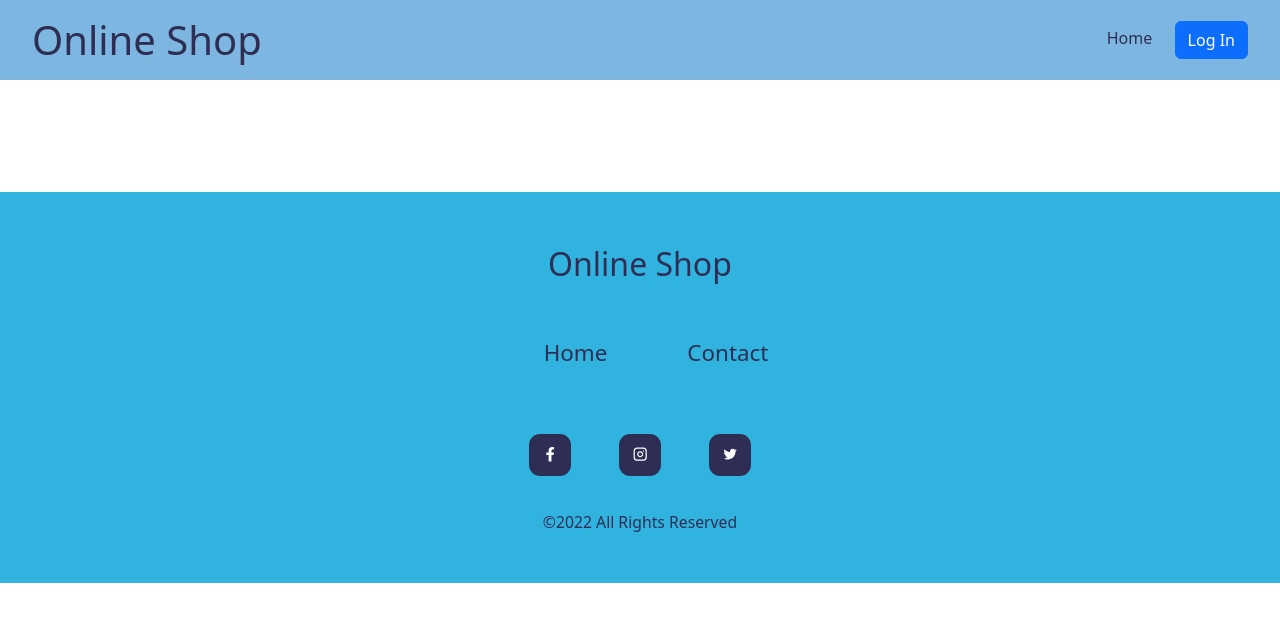
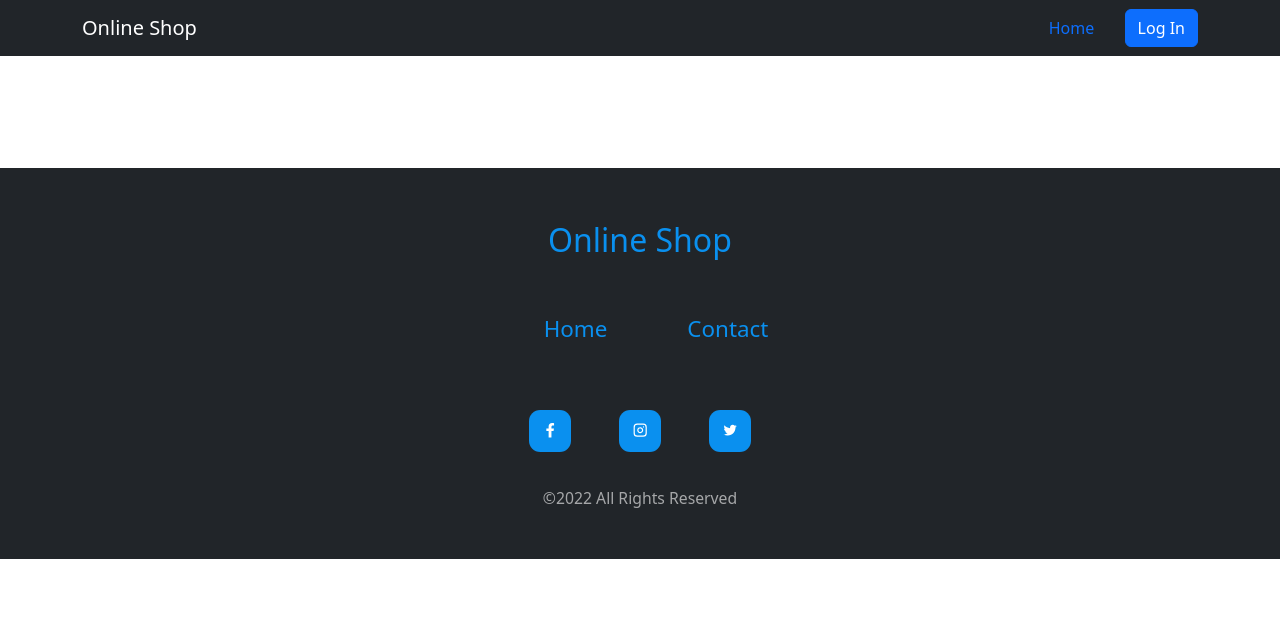
Before and after one commit to yazanabdulhafez/online-shop_FrontEnd, a React (Create React App) app: page /profile in a window 1280 px wide. Shown: the top 622 px of the page. Built offline with nearby package versions, Linux system fonts and the light colour scheme; no server answers.

Commit message:
restyle the header and the footer

```diff
--- a/src/components/footer/Footer.css
+++ b/src/components/footer/Footer.css
@@ -1,6 +1,6 @@
 footer {
   /* background: var{--color-primary}; */
-  background: rgb(48, 179, 223);
+  background: var(--bs-dark);
   padding: 3rem 0;
   text-align: center;
   font-size: 0.9rem;
@@ -9,7 +9,7 @@ footer {
 }
 
 footer a {
-  color: var(--color-bg);
+  color: var(--color-primary);
   text-decoration: none;
 }
 
@@ -41,7 +41,7 @@ footer a {
 }
 
 .footer_socials a {
-  background: var(--color-bg);
+  background: var(--color-primary);
   color: var(--color-white);
   padding: 0.8rem;
   border-radius: 0.7rem;
@@ -51,14 +51,14 @@ footer a {
 
 .footer_socials a:hover {
   background: transparent;
-  color: var(--color-bg);
-  border-color: (--color-bg);
+  color: var(--color-primary);
+  border-color: (--color-primary);
 }
 
 .footer_copyright {
   margin: 1rem 0 0 0;
   font-size: large;
-  color: var(--color-bg);
+  color: var(--color-light);
 }
 
 
--- a/src/components/header/Header.css
+++ b/src/components/header/Header.css
@@ -1,4 +1,4 @@
-header {
+/* header {
   display: flex;
   justify-content: space-between;
   align-items: center;
@@ -20,4 +20,18 @@ header {
 .nav_links>a {
   padding-left: 2rem;
   color: var(--color-bg);
+} */
+
+
+/* .navbar_container {
+  gap: 20rem;
+} */
+
+.nav_bar {
+  background: var(--bs-dark);
 }
+
+.navBar_link {
+  text-decoration: none;
+  margin-left: 1.2rem;
+}
--- a/src/components/header/Header.jsx
+++ b/src/components/header/Header.jsx
@@ -6,31 +6,49 @@ import { withAuth0 } from '@auth0/auth0-react';
 import LoginButton from '../LoginButton';
 import LogoutButton from '../LogoutButton';
 import { useAuth0 } from '@auth0/auth0-react';
+import { Badge, Container, Nav, Navbar } from 'react-bootstrap';
 
 
 const Header = (props) => {
-  const {isAuthenticated} = useAuth0();
+  const { isAuthenticated } = useAuth0();
   console.log(isAuthenticated);
   return (
-    <header>
+    <Navbar collapseOnSelect expand="lg" variant="dark" className='nav_bar'>
+      <Container className="navbar_container">
+        <div>
+        <Navbar.Brand href="/" >Online Shop</Navbar.Brand>
+        </div>
+        <div>
+        <Navbar.Toggle aria-controls="responsive-navbar-nav" />
+        <Navbar.Collapse id="responsive-navbar-nav">
 
+          <Nav >
+            <Nav.Link><Link className="navBar_link" to="/">Home</Link></Nav.Link>
+            {isAuthenticated && <Nav.Link><Link className="navBar_link" to="/favorite">Favorite</Link></Nav.Link>}
+            {isAuthenticated && <Nav.Link><Link className="navBar_link" to="/cart">
 
-      <a href="#f" className='header_logo'>Online Shop</a>
+              <GiShoppingCart />
+              <Badge color="secondary" badgeContent={1}>{1}</Badge>
 
-      <nav className='nav_links'>
-        <Link style={{ textDecoration: 'none',marginLeft:'10px' }} to="/">Home</Link>
-        {isAuthenticated&&<Link style={{ textDecoration: 'none' }} to="/favorite">Favorite</Link>}
-        {isAuthenticated&&<Link style={{ textDecoration: 'none' }} to="/cart"><GiShoppingCart /></Link>}
-        {isAuthenticated&&<Link style={{ textDecoration: 'none' }} to="/myItems">MyItems</Link>}
-        {isAuthenticated&&<Link style={{ textDecoration: 'none' }} to="/profile">Profile</Link>}
+            </Link></Nav.Link>}
+            {isAuthenticated && <Nav.Link><Link className="navBar_link" to="/myItems">MyItems</Link></Nav.Link>}
+            {isAuthenticated && <Nav.Link><Link className="navBar_link" to="/profile">Profile</Link></Nav.Link>}
+            </Nav>
+
+            <Nav>
             {
               isAuthenticated ?
                 <LogoutButton /> :
                 <LoginButton />
             }
-      </nav>
+            </Nav>
 
-    </header>
+
+        </Navbar.Collapse>
+        </div>
+      </Container>
+    </Navbar>
+
   )
 }
 
--- a/src/components/home/Home.jsx
+++ b/src/components/home/Home.jsx
@@ -10,6 +10,8 @@ import { GiShoppingCart } from 'react-icons/gi'
 const Home = (props) => {
   const { user, isAuthenticated } = useAuth0();
   const [products, setProducts] = useState([]);
+  // const[addedToCart,setAddedToCart]=useState(false);
+  // const[addedToFavorite,setAddedToFavorite]=useState(false);
   // const [userProducts, setUserProducts] = useState([]);
 
   if (isAuthenticated) {
@@ -116,6 +118,7 @@ const Home = (props) => {
 
   const addToFav = (e, element) => {
     e.preventDefault();
+
     const dataBody = {
       email: user.email,
       id: element.id,
--- a/src/components/myItems/UpdateForm.jsx
+++ b/src/components/myItems/UpdateForm.jsx
@@ -23,36 +23,36 @@ const UpdateForm = (props) => {
 
               <Form.Group className="mb-3" controlId="formBasicID">
                 <Form.Label>Id</Form.Label>
-                <Form.Control type="number" placeholder={props.element.id} onChange={(e) => props.id(e)} />
+                <Form.Control type="number" defaultValue={props.element.id} onChange={(e) => props.id(e)} />
 
               </Form.Group>
 
               <Form.Group className="mb-3" controlId="formBasicTitle">
                 <Form.Label>Title</Form.Label>
-                <Form.Control type="text" placeholder={props.element.title} onChange={(e) => props.title(e)} />
+                <Form.Control type="text" defaultValue={props.element.title} onChange={(e) => props.title(e)} />
 
               </Form.Group>
 
               <Form.Group className="mb-3" controlId="formBasicPrice">
                 <Form.Label>Price</Form.Label>
-                <Form.Control type="number" placeholder={props.element.price} onChange={(e) => props.price(e)} />
+                <Form.Control type="number" defaultValue={props.element.price} onChange={(e) => props.price(e)} />
 
               </Form.Group>
 
               <Form.Group className="mb-3" controlId="formBasicDescription">
                 <Form.Label>Description</Form.Label>
-                <Form.Control as="textarea" rows={3} placeholder={props.element.description} onChange={(e) => props.description(e)} />
+                <Form.Control as="textarea" rows={3} defaultValue={props.element.description} onChange={(e) => props.description(e)} />
 
               </Form.Group>
 
               <Form.Group className="mb-3" controlId="formBasicCategory">
                 <Form.Label>Category</Form.Label>
-                <Form.Control type="text" placeholder={props.element.category} onChange={(e) => props.category(e)} />
+                <Form.Control type="text" defaultValue={props.element.category} onChange={(e) => props.category(e)} />
               </Form.Group>
 
               <Form.Group className="mb-3" controlId="formBasicImage">
                 <Form.Label>Image</Form.Label>
-                <Form.Control type="text" placeholder={props.element.image} onChange={(e) => props.image(e)} />
+                <Form.Control type="text" defaultValue={props.element.image} onChange={(e) => props.image(e)} />
 
               </Form.Group>
 
--- a/src/index.css
+++ b/src/index.css
@@ -12,10 +12,42 @@
 :root {
   --color-bg: #2e2e55;
   --color-bg-variant: #2e2e6c;
-  --color-primary: #7db7e1;
+  --color-primary: #0a90ef;
+  --color-dark: #000000;
   --color-primary-variant: rgba(77, 181, 255, 0.4);
   --color-white: #fff;
   --color-light: rgba(255, 255, 255, 0.6);
+  --bs-blue: #0d6efd;
+  --bs-indigo: #6610f2;
+  --bs-purple: #6f42c1;
+  --bs-pink: #d63384;
+  --bs-red: #dc3545;
+  --bs-orange: #fd7e14;
+  --bs-yellow: #ffc107;
+  --bs-green: #198754;
+  --bs-teal: #20c997;
+  --bs-cyan: #0dcaf0;
+  --bs-black: #000;
+  --bs-white: #fff;
+  --bs-gray: #6c757d;
+  --bs-gray-dark: #343a40;
+  --bs-gray-100: #f8f9fa;
+  --bs-gray-200: #e9ecef;
+  --bs-gray-300: #dee2e6;
+  --bs-gray-400: #ced4da;
+  --bs-gray-500: #adb5bd;
+  --bs-gray-600: #6c757d;
+  --bs-gray-700: #495057;
+  --bs-gray-800: #343a40;
+  --bs-gray-900: #212529;
+  --bs-primary: #0d6efd;
+  --bs-secondary: #6c757d;
+  --bs-success: #198754;
+  --bs-info: #0dcaf0;
+  --bs-warning: #ffc107;
+  --bs-danger: #dc3545;
+  --bs-light: #f8f9fa;
+  --bs-dark: #212529;
   --transition: all 400ms ease;
   --container-width-lg: 75%;
   --container-width-md: 86%;
```
Also changed, not shown: 1 other file (tests, documents, lock files or other folders). Lines whose indentation alone changed are shown as unchanged.
